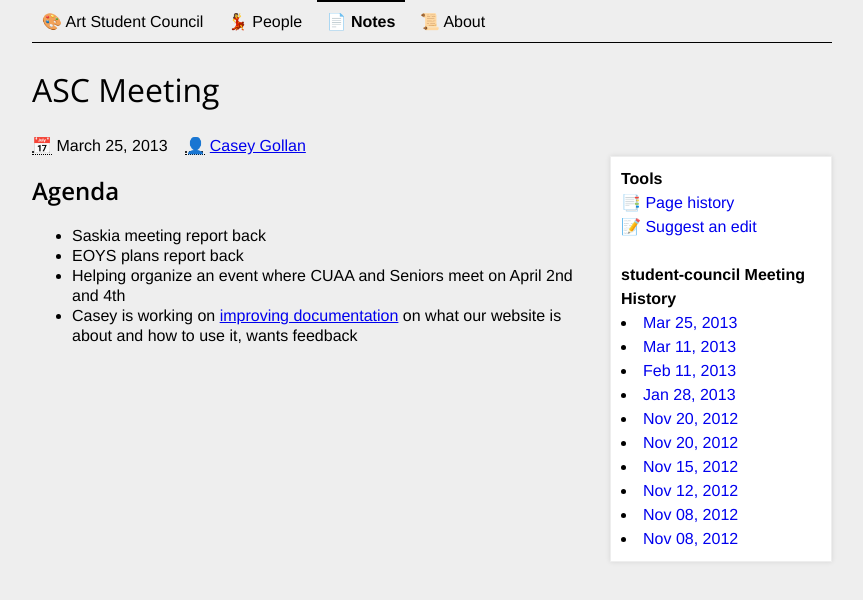
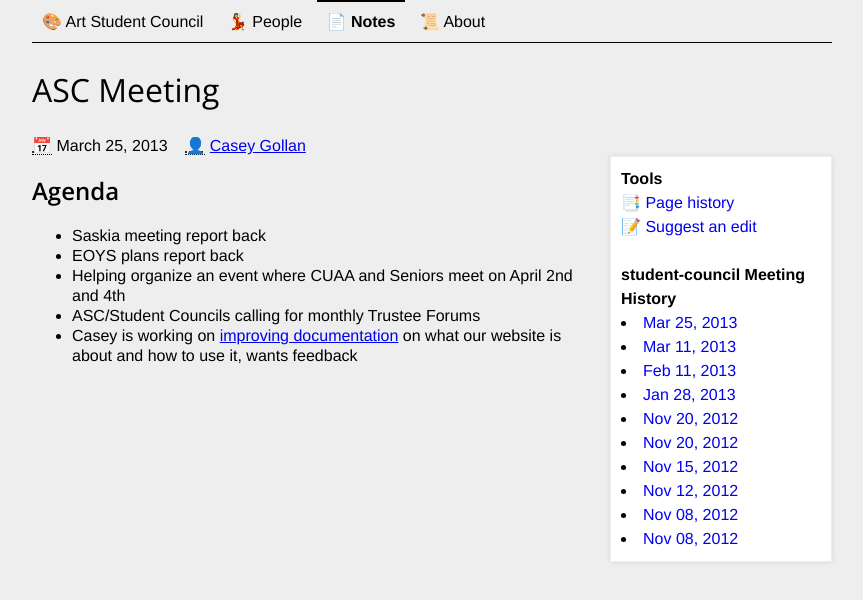
Before and after one commit to CooperASC/cooperasc.github.com, a Jekyll site: the page built from _posts/notes/2013-03-25-asc.md, in a window 1280 px wide. Shown: the top 600 px of the page, without its empty margins (208-1071 px from the left). Built offline with Jekyll 4.4.1, drawn with Linux system fonts in a browser that asks for light colours.

Commit message:
adding trustee forum

```diff
--- a/_posts/notes/2013-03-25-asc.md
+++ b/_posts/notes/2013-03-25-asc.md
@@ -14,4 +14,5 @@
 - Saskia meeting report back
 - EOYS plans report back
 - Helping organize an event where CUAA and Seniors meet on April 2nd and 4th
+- ASC/Student Councils calling for monthly Trustee Forums
 - Casey is working on [improving documentation](https://github.com/CooperASC/cooperasc.github.com/blob/master/README.md) on what our website is about and how to use it, wants feedback
```
